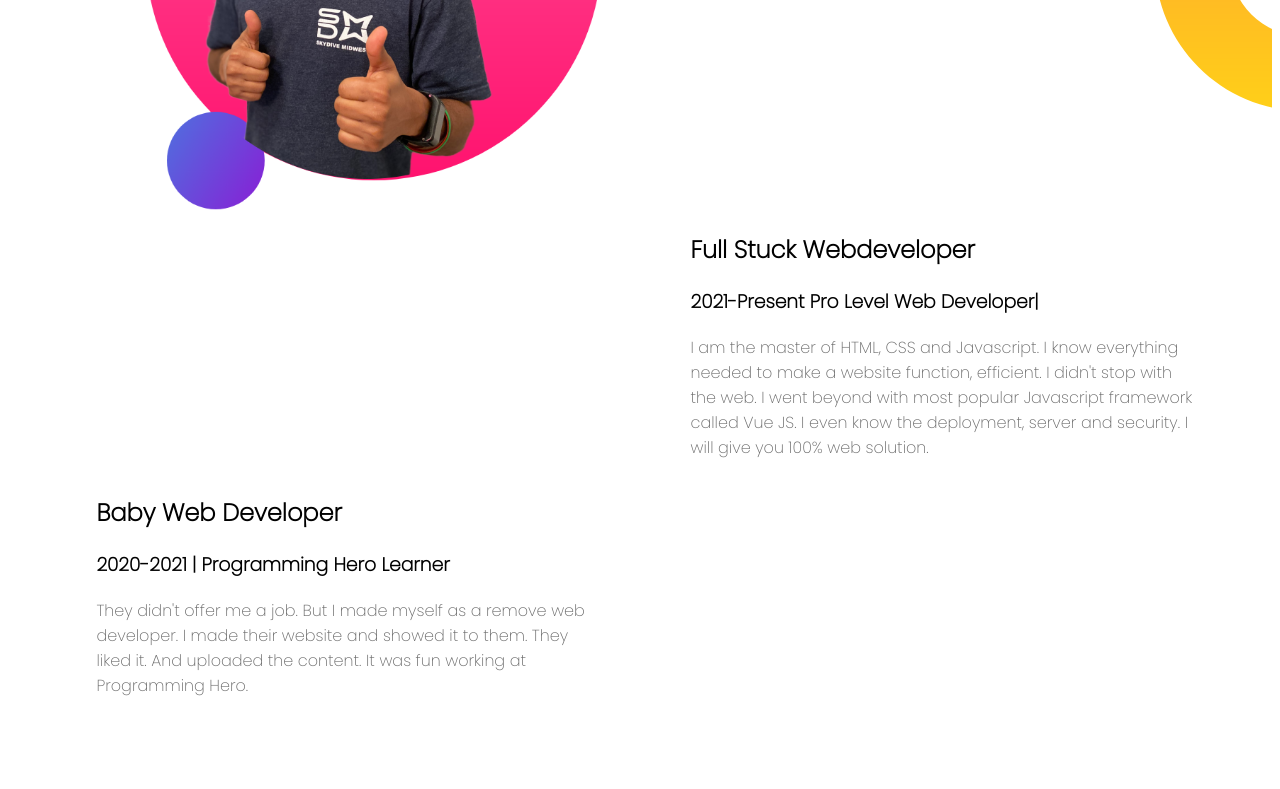
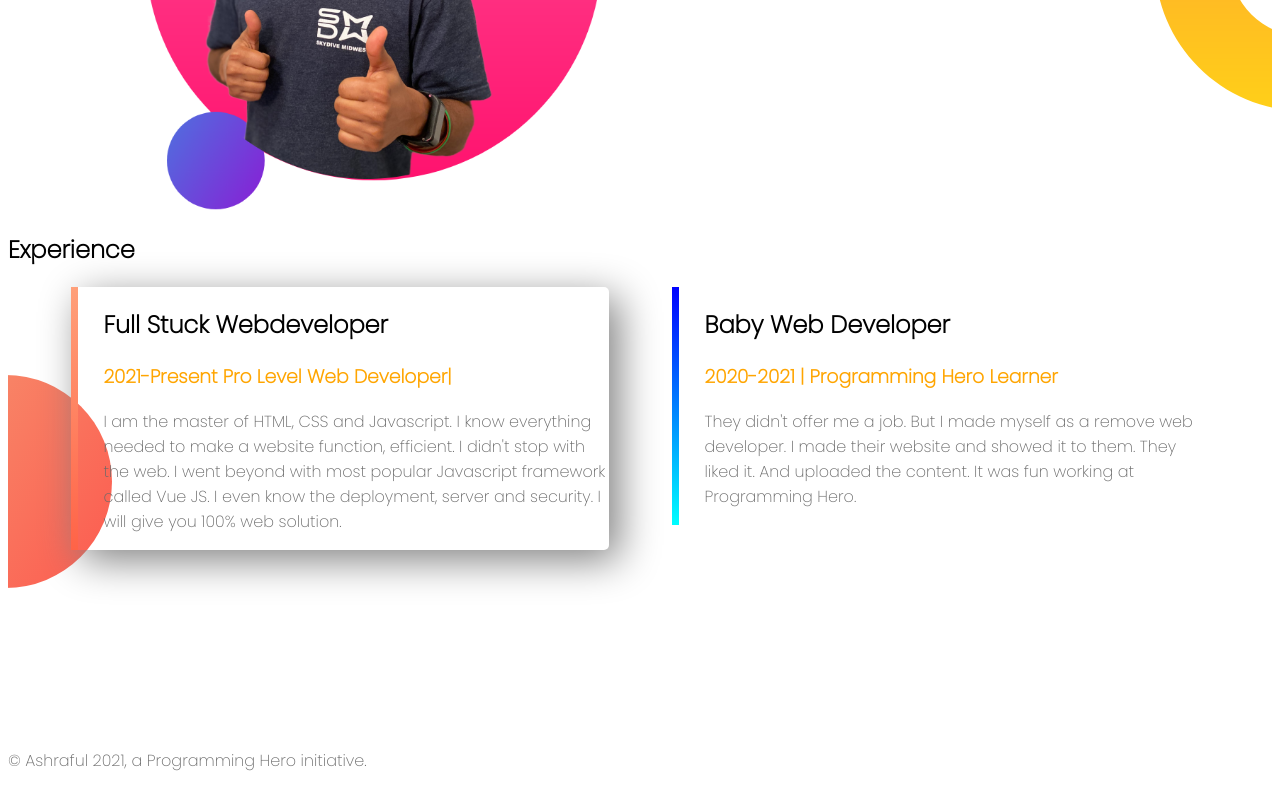
Before and after one commit to WEBDEVLOPER15/web-portfolio, a plain HTML site: page index.html in a window 1280 px wide. Shown: the part 796-1585 px from the top of the page. Before the commit the page ends 1516 px from the top, so only its background shows below. Drawn offline with Linux system fonts and the light colour scheme.

Commit message:
commit massage

```diff
--- a/index.html
+++ b/index.html
@@ -37,20 +37,23 @@
 
 </section>
 <section class="experience-area">
-    <div class="half-width">
+    <h2>Experience</h2>
+    <div id="full-stuck" class="half-width single-experience">
         <h2>Full Stuck Webdeveloper</h2>
-        <h3>2021-Present Pro Level Web Developer|</h3>
+        <h3 class="orange-highlight">2021-Present Pro Level Web Developer|</h3>
         <p>I am the master of HTML, CSS and Javascript. I know everything needed to make a website function, efficient. I didn't stop with the web. I went beyond with most popular Javascript framework called Vue JS. I even know the deployment, server and security. I will give you 100% web solution.</p>
     </div>
-    <div class="half-width">
+    <div id="baby-web" class="half-width">
         <h2>Baby Web Developer</h2>
-        <h3>2020-2021 | Programming Hero Learner</h3>
+        <h3 class="orange-highlight">2020-2021 | Programming Hero Learner</h3>
         <p>They didn't offer me a job. But I made myself as a remove web developer. I made their website and showed it to them. They liked it. And uploaded the content. It was fun working at Programming Hero.</p>
     </div>
 
 
 </section>
 
-
+<footer>
+    <p>© Ashraful 2021, a Programming Hero initiative.</p>
+</footer>
 </body>
 </html>
--- a/style.css
+++ b/style.css
@@ -45,3 +45,27 @@ section{
     background-repeat: no-repeat;
     background-position: right;
 }
+.single-experience{
+    box-shadow: 10px 10px 40px gray;
+    border-radius: 5px;
+    height:80%
+    background-color:white;
+}
+.experience-area{
+    background-image: url("images/exp-bg.png");
+    background-repeat: no-repeat;
+    background-position: left;
+}
+#full-stuck{
+    border-left: 7px solid;
+    border-image: linear-gradient( 180deg, lightsalmon,tomato);
+    border-image-slice: 1;
+}
+#baby-web{
+    border-left: 7px solid;
+    border-image: linear-gradient( 180deg, blue,cyan);
+    border-image-slice: 1;
+footer p{
+        text-align: center;;
+        font-size:12px;
+    }
```
